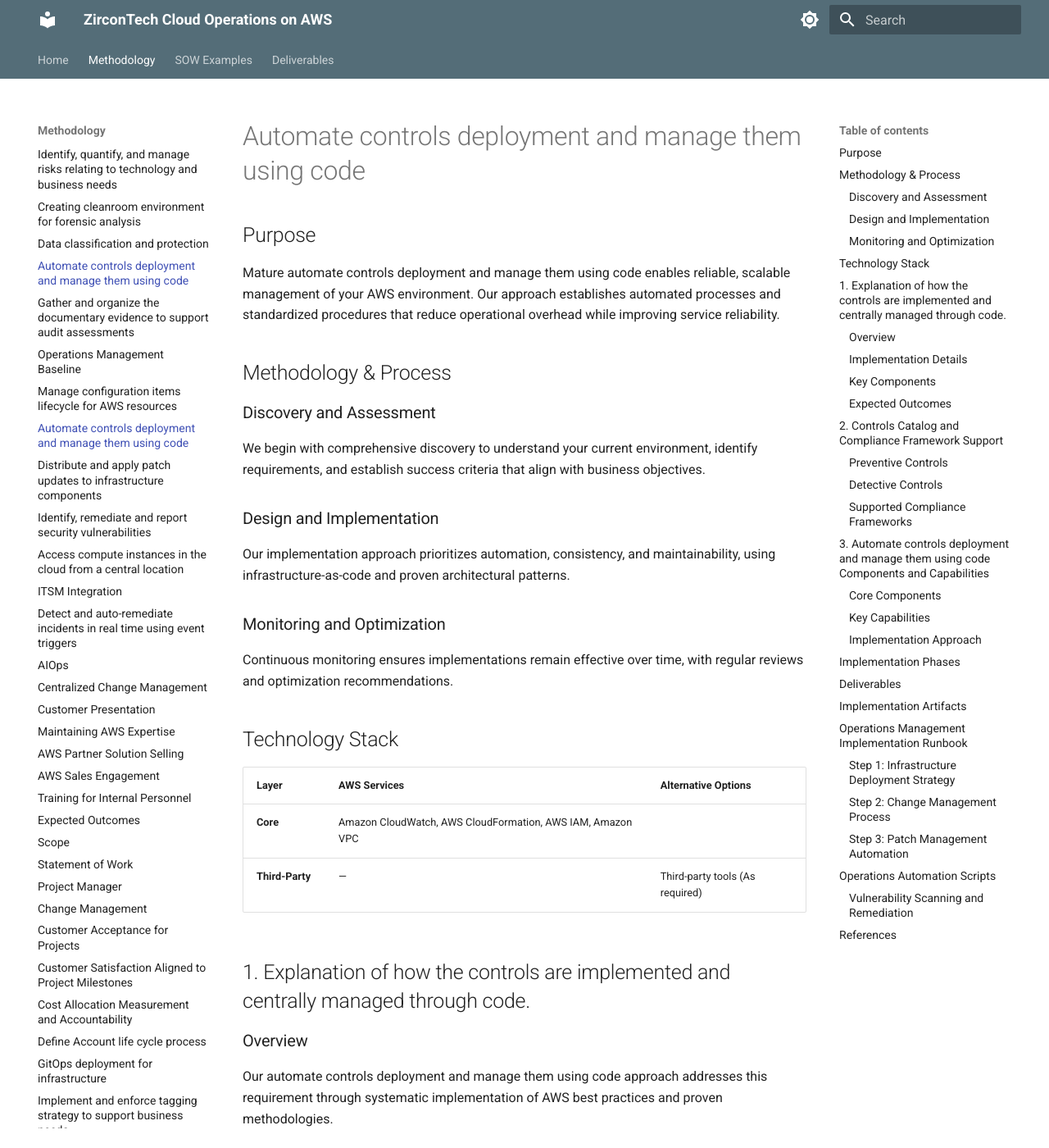
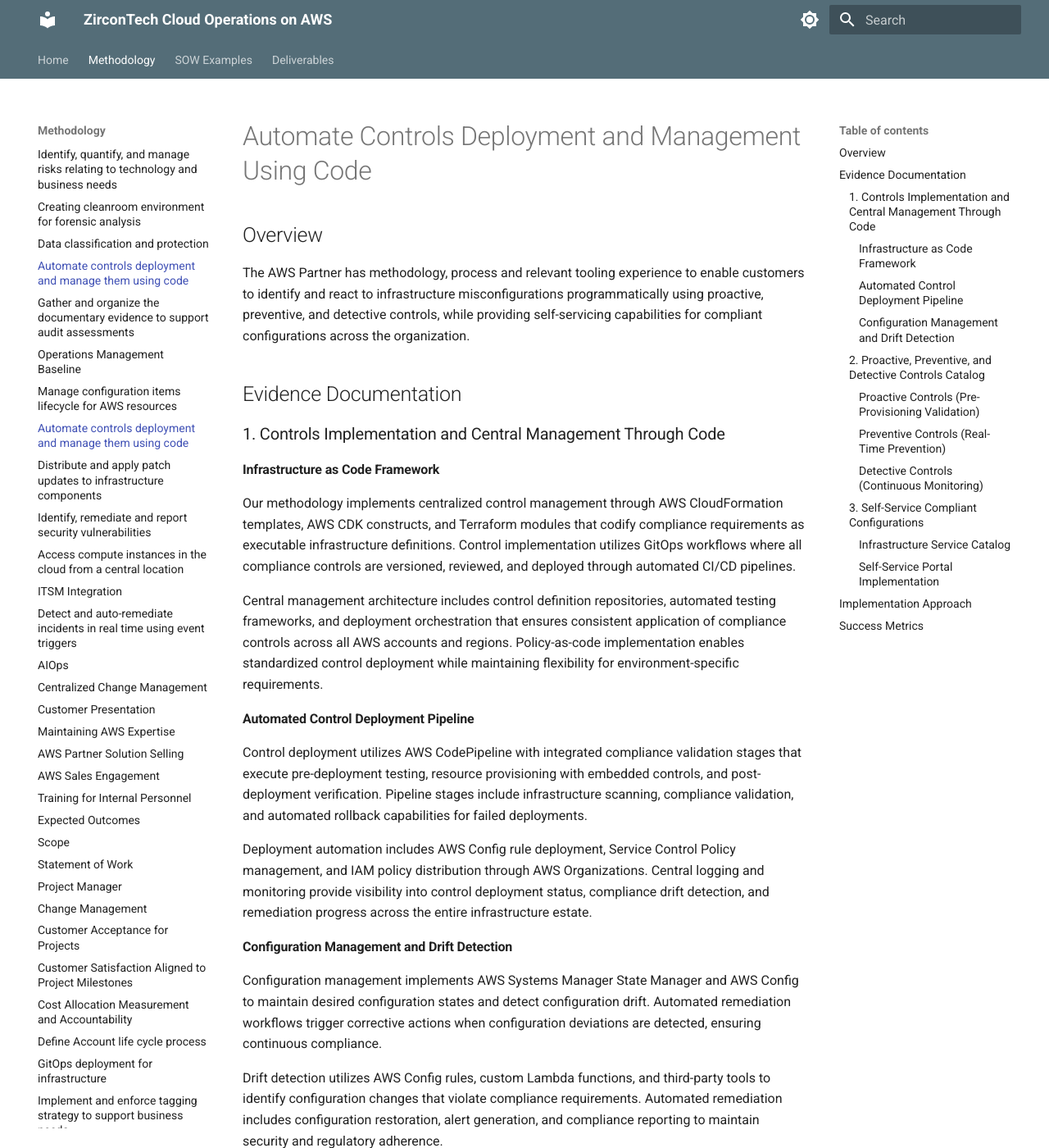
Before and after one commit to zircon-tech/cloud-ops-docs, an MkDocs documentation site: the page built from docs/automate-controls-deployment-and-manage-them-using.md, in a window 1280 px wide and 1400 px high. Shown: the whole window at 82% size. Built offline with MkDocs 1.6.1 and Material for MkDocs 9.7.7, drawn with Linux system fonts in a browser that asks for light colours; some of the changed text lies outside the part shown.

Commit message:
Rewrite automated controls deployment document with proactive, preventive, and detective controls catalog

````diff
--- a/docs/automate-controls-deployment-and-manage-them-using.md
+++ b/docs/automate-controls-deployment-and-manage-them-using.md
@@ -1,353 +1,170 @@
 ---
 id: COCOM-003
-title: "Automate controls deployment and manage them using code"
+title: "Automate Controls Deployment and Management Using Code"
 ---
 
-# Automate controls deployment and manage them using code
+# Automate Controls Deployment and Management Using Code
 
-## Purpose
+## Overview
 
-Mature automate controls deployment and manage them using code enables reliable, scalable management of your AWS environment. Our approach establishes automated processes and standardized procedures that reduce operational overhead while improving service reliability.
+The AWS Partner has methodology, process and relevant tooling experience to enable customers to identify and react to infrastructure misconfigurations programmatically using proactive, preventive, and detective controls, while providing self-servicing capabilities for compliant configurations across the organization.
 
-## Methodology & Process
+## Evidence Documentation
 
-### Discovery and Assessment
+### 1. Controls Implementation and Central Management Through Code
 
-We begin with comprehensive discovery to understand your current environment, identify requirements, and establish success criteria that align with business objectives.
+#### Infrastructure as Code Framework
 
-### Design and Implementation
+Our methodology implements centralized control management through AWS CloudFormation templates, AWS CDK constructs, and Terraform modules that codify compliance requirements as executable infrastructure definitions. Control implementation utilizes GitOps workflows where all compliance controls are versioned, reviewed, and deployed through automated CI/CD pipelines.
 
-Our implementation approach prioritizes automation, consistency, and maintainability, using infrastructure-as-code and proven architectural patterns.
+Central management architecture includes control definition repositories, automated testing frameworks, and deployment orchestration that ensures consistent application of compliance controls across all AWS accounts and regions. Policy-as-code implementation enables standardized control deployment while maintaining flexibility for environment-specific requirements.
 
-### Monitoring and Optimization
+#### Automated Control Deployment Pipeline
 
-Continuous monitoring ensures implementations remain effective over time, with regular reviews and optimization recommendations.
+Control deployment utilizes AWS CodePipeline with integrated compliance validation stages that execute pre-deployment testing, resource provisioning with embedded controls, and post-deployment verification. Pipeline stages include infrastructure scanning, compliance validation, and automated rollback capabilities for failed deployments.
 
+Deployment automation includes AWS Config rule deployment, Service Control Policy management, and IAM policy distribution through AWS Organizations. Central logging and monitoring provide visibility into control deployment status, compliance drift detection, and remediation progress across the entire infrastructure estate.
 
+#### Configuration Management and Drift Detection
 
-## Technology Stack
+Configuration management implements AWS Systems Manager State Manager and AWS Config to maintain desired configuration states and detect configuration drift. Automated remediation workflows trigger corrective actions when configuration deviations are detected, ensuring continuous compliance.
 
-| Layer | AWS Services | Alternative Options |
-|-------|--------------|--------------------|
-| **Core** | Amazon CloudWatch, AWS CloudFormation, AWS IAM, Amazon VPC | |
-| **Third-Party** | — | Third-party tools (As required) |
+Drift detection utilizes AWS Config rules, custom Lambda functions, and third-party tools to identify configuration changes that violate compliance requirements. Automated remediation includes configuration restoration, alert generation, and compliance reporting to maintain security and regulatory adherence.
 
+### 2. Proactive, Preventive, and Detective Controls Catalog
 
-## 1. Explanation of how the controls are implemented and centrally managed through code.
+#### Proactive Controls (Pre-Provisioning Validation)
 
-### Overview
+**Infrastructure Validation Controls**
 
-Our automate controls deployment and manage them using code approach addresses this requirement through systematic implementation of AWS best practices and proven methodologies.
+| Control | Implementation | Compliance Framework |
+|---------|---------------|---------------------|
+| **Template Security Scanning** | CloudFormation Guard, Checkov integration | CIS, NIST, SOC 2 |
+| **Resource Policy Validation** | AWS IAM Policy Simulator, custom validation | CIS, PCI DSS, HIPAA |
+| **Network Configuration Analysis** | VPC Flow Logs analysis, security group validation | NIST, ISO 27001 |
+| **Encryption Requirement Verification** | KMS key policy validation, S3 bucket encryption | PCI DSS, HIPAA, SOX |
+| **Access Control Pre-validation** | IAM policy analysis, privilege escalation detection | CIS, NIST, SOC 2 |
 
-### Implementation Details
+**Deployment Gate Controls**
 
-The solution incorporates industry-standard practices for operations with specific focus on:
+| Control | Implementation | Compliance Framework |
+|---------|---------------|---------------------|
+| **Infrastructure Compliance Scanning** | AWS Config pre-deployment rules | CIS, NIST, ISO 27001 |
+| **Security Baseline Validation** | AWS Security Hub integration | CIS, NIST, SOC 2 |
+| **Cost Optimization Gates** | AWS Cost Explorer integration | FinOps, internal governance |
+| **Resource Tagging Enforcement** | Tag policy validation, automated tagging | CIS, internal governance |
+| **Multi-Region Compliance Verification** | Cross-region policy validation | GDPR, data residency requirements |
 
-- **Automation**: Reducing manual effort through infrastructure as code
-- **Security**: Built-in security controls and compliance frameworks
-- **Scalability**: Elastic architecture that grows with business needs
-- **Monitoring**: Comprehensive observability and alerting
-- **Documentation**: Clear procedures and operational runbooks
+#### Preventive Controls (Real-Time Prevention)
 
-### Key Components
+**Access Control Prevention**
 
-- **AWS Native Services**: Leveraging managed services for reliability and scale
-- **Custom Integration**: Tailored solutions for specific business requirements
-- **Best Practices**: Implementation following AWS Well-Architected principles
-- **Knowledge Transfer**: Comprehensive training and documentation
+| Control | Implementation | Compliance Framework |
+|---------|---------------|---------------------|
+| **Privileged Access Prevention** | Service Control Policies, IAM boundaries | CIS, NIST, SOC 2 |
+| **Public Resource Access Block** | S3 Block Public Access, security group restrictions | CIS, PCI DSS, HIPAA |
+| **Unauthorized Region Prevention** | SCP region restrictions, resource blocking | Data residency, GDPR |
+| **Root Account Usage Prevention** | SCP root account restrictions, MFA enforcement | CIS, NIST, SOC 2 |
+| **Unencrypted Resource Prevention** | KMS key policies, S3 bucket policies | PCI DSS, HIPAA, SOX |
 
-### Expected Outcomes
+**Network Security Prevention**
 
-The implementation delivers measurable improvements in operational efficiency, security posture, and business agility while reducing overall operational costs.
+| Control | Implementation | Compliance Framework |
+|---------|---------------|---------------------|
+| **Insecure Protocol Prevention** | Security group rules, NACLs | CIS, NIST, PCI DSS |
+| **Unrestricted Inbound Access** | Automatic security group remediation | CIS, NIST, ISO 27001 |
+| **VPC Configuration Enforcement** | VPC endpoint policies, route table validation | NIST, internal security |
+| **Cross-Account Access Prevention** | Cross-account role policies, trust relationships | CIS, SOC 2 |
+| **Internet Gateway Restrictions** | Route table policies, subnet restrictions | CIS, NIST, internal security |
 
+#### Detective Controls (Continuous Monitoring)
 
-## 2. Controls Catalog and Compliance Framework Support
+**Security Monitoring Controls**
 
-### Preventive Controls
+| Control | Implementation | Compliance Framework |
+|---------|---------------|---------------------|
+| **Anomalous API Activity Detection** | CloudTrail analysis, GuardDuty integration | CIS, NIST, SOC 2 |
+| **Privilege Escalation Detection** | AWS Config rules, CloudWatch alarms | CIS, NIST, ISO 27001 |
+| **Data Exfiltration Detection** | VPC Flow Logs, CloudWatch metrics | PCI DSS, HIPAA, SOX |
+| **Unauthorized Access Detection** | CloudTrail monitoring, Security Hub findings | CIS, NIST, SOC 2 |
+| **Configuration Drift Detection** | AWS Config compliance monitoring | CIS, NIST, ISO 27001 |
 
-| Control ID | Description | Implementation | Compliance Framework |
-|------------|-------------|----------------|---------------------|
-| **PC-001** | Prevent public S3 bucket access | Service Control Policy | CIS, NIST, SOC 2 |
-| **PC-002** | Enforce MFA for privileged access | IAM policies, Conditional access | CIS, PCI DSS, ISO 27001 |
-| **PC-003** | Restrict instance types | Service Control Policy | CIS, NIST |
-| **PC-004** | Enforce encryption at rest | KMS policies, S3 bucket policies | PCI DSS, HIPAA, SOX |
-| **PC-005** | Network access restrictions | Security Groups, NACLs | CIS, NIST, ISO 27001 |
+**Compliance Monitoring Controls**
 
-### Detective Controls
+| Control | Implementation | Compliance Framework |
+|---------|---------------|---------------------|
+| **Regulatory Compliance Monitoring** | AWS Config conformance packs | GDPR, HIPAA, SOX |
+| **Security Baseline Deviation** | Security Hub compliance scores | CIS, NIST, SOC 2 |
+| **Encryption Compliance Monitoring** | KMS key usage analysis, S3 encryption status | PCI DSS, HIPAA, SOX |
+| **Access Review Automation** | IAM access analyzer, permissions boundary monitoring | CIS, SOC 2, internal governance |
+| **Vulnerability Assessment** | Inspector integration, patch compliance | CIS, NIST, ISO 27001 |
 
-| Control ID | Description | Implementation | Compliance Framework |
-|------------|-------------|----------------|---------------------|
-| **DC-001** | Monitor root account usage | CloudTrail, CloudWatch alarms | CIS, NIST, SOC 2 |
-| **DC-002** | Detect privilege escalation | AWS Config rules, GuardDuty | CIS, NIST, ISO 27001 |
-| **DC-003** | Monitor data access patterns | CloudTrail, VPC Flow Logs | PCI DSS, HIPAA, SOX |
-| **DC-004** | Configuration drift detection | AWS Config, Systems Manager | CIS, NIST, SOC 2 |
-| **DC-005** | Security finding aggregation | Security Hub, Inspector | CIS, NIST, ISO 27001 |
+### 3. Self-Service Compliant Configurations
 
-### Supported Compliance Frameworks
+#### Infrastructure Service Catalog
 
-- **CIS Controls**: AWS Foundations Benchmark v1.4
-- **NIST Cybersecurity Framework**: Core functions implementation
-- **PCI DSS**: Level 1 merchant compliance
-- **SOC 2 Type II**: Trust services criteria
-- **ISO 27001**: Information security management
-- **HIPAA**: Healthcare information protection
-- **SOX**: Financial reporting controls
+**Compute Services**
 
+| Configuration | Compliance Features | Framework Alignment |
+|---------------|-------------------|-------------------|
+| **Secure EC2 Instances** | Encrypted storage, security groups, IAM roles | CIS, NIST, SOC 2 |
+| **Compliant ECS Clusters** | Container security, logging, encryption | CIS, NIST, PCI DSS |
+| **Hardened Lambda Functions** | Execution roles, VPC configuration, monitoring | CIS, NIST, SOC 2 |
+| **Auto Scaling Groups** | Instance replacement, security group inheritance | CIS, NIST, internal governance |
+| **Elastic Load Balancers** | SSL termination, access logging, WAF integration | CIS, NIST, PCI DSS |
 
-## 3. Automate controls deployment and manage them using code Components and Capabilities
+**Storage and Database Services**
 
-### Core Components
+| Configuration | Compliance Features | Framework Alignment |
+|---------------|-------------------|-------------------|
+| **Encrypted S3 Buckets** | KMS encryption, public access blocking, logging | CIS, PCI DSS, HIPAA |
+| **Compliant RDS Instances** | Encryption at rest, backup retention, monitoring | CIS, PCI DSS, HIPAA |
+| **Secure DynamoDB Tables** | Point-in-time recovery, encryption, access control | CIS, NIST, SOC 2 |
+| **EBS Volume Templates** | Encryption, snapshot policies, access control | CIS, NIST, internal governance |
+| **EFS File Systems** | Encryption, access points, backup policies | CIS, NIST, SOC 2 |
 
-- **Primary Services**: Main AWS services used for automate controls deployment and manage them using code implementation
-- **Supporting Services**: Additional AWS services for enhanced functionality
-- **Third-party Integrations**: External tools and platforms supported
-- **Custom Components**: Developed solutions for specific requirements
+**Networking and Security Services**
 
-### Key Capabilities
+| Configuration | Compliance Features | Framework Alignment |
+|---------------|-------------------|-------------------|
+| **Secure VPC Templates** | Private subnets, NAT gateways, flow logs | CIS, NIST, SOC 2 |
+| **Compliant Security Groups** | Least privilege access, documentation, monitoring | CIS, NIST, ISO 27001 |
+| **WAF Rule Sets** | OWASP protection, rate limiting, logging | CIS, NIST, PCI DSS |
+| **CloudFront Distributions** | SSL enforcement, access logging, geographic restrictions | CIS, NIST, SOC 2 |
+| **API Gateway Configurations** | Authentication, throttling, monitoring | CIS, NIST, SOC 2 |
 
-- **Automation**: Streamlined processes and workflows
-- **Monitoring**: Comprehensive visibility and alerting
-- **Security**: Built-in security controls and compliance
-- **Scalability**: Elastic resource allocation and performance
-- **Integration**: Seamless connectivity with existing systems
+#### Self-Service Portal Implementation
 
-### Implementation Approach
+**AWS Service Catalog Integration**
 
-The solution follows AWS Well-Architected principles with emphasis on operations best practices and operational excellence.
+Self-service delivery utilizes AWS Service Catalog portfolios containing pre-approved, compliant infrastructure templates. Product deployment includes automated compliance validation, resource tagging, and lifecycle management to ensure ongoing compliance adherence.
 
+Catalog management includes template versioning, approval workflows, and automated testing to maintain compliance standards while enabling developer self-service. Integration with AWS Organizations provides centralized governance and policy enforcement across all self-service deployments.
 
+**Infrastructure Template Library**
 
-## Implementation Phases
+Template library includes CloudFormation templates, CDK constructs, and Terraform modules for common infrastructure patterns with embedded compliance controls. Templates include parameterization for environment-specific requirements while maintaining core compliance features.
 
-| Phase | Duration | Key Activities | Deliverables |
-|-------|----------|----------------|--------------|
-| 1. Discovery | 1-2 weeks | Requirements gathering, current state assessment | Discovery document, requirements matrix |
-| 2. Design | 2-3 weeks | Architecture design, tool selection, process definition | Design document, implementation plan |
-| 3. Implementation | 3-6 weeks | Deployment, configuration, testing, validation | Working solution, documentation |
-| 4. Knowledge Transfer | 1 week | Training, handover, ongoing support planning | Training materials, runbooks |
+Template governance includes automated security scanning, compliance validation, and approval workflows before publication to self-service catalogs. Version control and change management ensure template integrity and compliance alignment.
 
-## Deliverables
+**Automated Provisioning Workflows**
 
-1. **Automate controls deployment and manage them using code Methodology Document** (this document)
-2. **Implementation Runbook** (see Implementation Artifacts section)
-3. **Infrastructure as Code** templates (see Implementation Artifacts section)
-4. **Configuration Standards** and baseline policies (see Implementation Artifacts section)
-5. **Knowledge Transfer Session** recording and materials
+Provisioning workflows include request validation, resource deployment, compliance verification, and post-deployment monitoring. Automated workflows integrate with existing ITSM systems for change management and approval processes.
 
-## Implementation Artifacts
+Workflow orchestration includes rollback capabilities, error handling, and notification systems to ensure reliable self-service provisioning. Integration with monitoring systems provides visibility into provisioning status and compliance posture.
 
+## Implementation Approach
 
-## Operations Management Implementation Runbook
+Implementation begins with control framework development, followed by automated deployment pipeline creation and self-service catalog establishment. Control testing includes compliance validation, security scanning, and integration testing to ensure effective governance.
 
-### Step 1: Infrastructure Deployment Strategy
+Service delivery includes methodology documentation, automation tool deployment, and staff training for self-service capabilities. Ongoing operations include control monitoring, compliance reporting, and continuous improvement of automated controls.
 
-```yaml
-# deployment-pipeline.yaml
-name: Infrastructure Deployment Pipeline
-on:
-  push:
-    branches: [main]
-    paths: ['infrastructure/**']
+## Success Metrics
 
-jobs:
-  deploy:
-    runs-on: ubuntu-latest
-    steps:
-      - uses: actions/checkout@v3
+Control effectiveness measures include proactive control coverage above 95%, preventive control blocking rate above 98%, and detective control response time under 5 minutes. Self-service adoption metrics include catalog utilization above 80% and provisioning success rate above 95%.
 
-      - name: Configure AWS credentials
-        uses: aws-actions/configure-aws-credentials@v2
-        with:
-          role-to-assume: arn:aws:iam::ACCOUNT:role/GitHubActionsRole
-
-      - name: Terraform Plan
-        run: |
-          cd infrastructure/
-          terraform init
-          terraform plan -out=tfplan
-
-      - name: Terraform Apply
-        if: github.ref == 'refs/heads/main'
-        run: |
-          terraform apply tfplan
-```
-
-### Step 2: Change Management Process
-
-```bash
-#!/bin/bash
-# change-management-workflow.sh
-
-# 1. Create change request
-aws ssm create-ops-item \
-    --title "Infrastructure Change Request" \
-    --description "Deploy new application version" \
-    --priority 3 \
-    --source "ChangeManagement" \
-    --operational-data '{
-        "ChangeType": {"Value": "Standard"},
-        "Environment": {"Value": "Production"},
-        "RiskLevel": {"Value": "Medium"}
-    }'
-
-# 2. Immutable infrastructure deployment
-aws imagebuilder start-image-pipeline-execution \
-    --image-pipeline-arn "arn:aws:imagebuilder:region:account:image-pipeline/golden-ami"
-
-# 3. Blue-green deployment
-aws elbv2 modify-target-group \
-    --target-group-arn "arn:aws:elasticloadbalancing:region:account:targetgroup/blue-targets" \
-    --health-check-path "/health"
-```
-
-### Step 3: Patch Management Automation
-
-```python
-# patch-management.py
-import boto3
-from datetime import datetime, timedelta
-
-def create_patch_baseline():
-    ssm = boto3.client('ssm')
-
-    # Create custom patch baseline
-    response = ssm.create_patch_baseline(
-        Name='Production-Patch-Baseline',
-        OperatingSystem='AMAZON_LINUX_2',
-        ApprovalRules={
-            'PatchRules': [
-                {
-                    'PatchFilterGroup': {
-                        'PatchFilters': [
-                            {
-                                'Key': 'CLASSIFICATION',
-                                'Values': ['Security', 'Critical']
-                            }
-                        ]
-                    },
-                    'ApproveAfterDays': 0,
-                    'ComplianceLevel': 'CRITICAL'
-                },
-                {
-                    'PatchFilterGroup': {
-                        'PatchFilters': [
-                            {
-                                'Key': 'CLASSIFICATION',
-                                'Values': ['Important', 'Recommended']
-                            }
-                        ]
-                    },
-                    'ApproveAfterDays': 7,
-                    'ComplianceLevel': 'HIGH'
-                }
-            ]
-        }
-    )
-
-    return response['BaselineId']
-
-def schedule_patch_deployment():
-    ssm = boto3.client('ssm')
-
-    # Schedule maintenance window for patching
-    response = ssm.create_maintenance_window(
-        Name='Production-Patch-Window',
-        Description='Automated patching for production systems',
-        Schedule='cron(0 2 ? * SUN *)',  # Every Sunday at 2 AM
-        Duration=4,  # 4-hour window
-        Cutoff=1,    # Stop 1 hour before end
-        AllowUnassociatedTargets=False
-    )
-
-    return response['WindowId']
-```
-
-
-## Operations Automation Scripts
-
-### Vulnerability Scanning and Remediation
-
-```python
-# vulnerability-management.py
-import boto3
-import json
-
-def scan_and_remediate():
-    inspector = boto3.client('inspector2')
-    ssm = boto3.client('ssm')
-
-    # Get vulnerability findings
-    findings = inspector.list_findings(
-        filterCriteria={
-            'severity': ['HIGH', 'CRITICAL'],
-            'findingStatus': ['ACTIVE']
-        }
-    )
-
-    for finding in findings['findings']:
-        if finding['type'] == 'PACKAGE_VULNERABILITY':
-            # Automated remediation for package vulnerabilities
-            instance_id = finding['resources'][0]['id']
-
-            # Execute remediation script
-            response = ssm.send_command(
-                InstanceIds=[instance_id],
-                DocumentName='AWS-RunShellScript',
-                Parameters={
-                    'commands': [
-                        'sudo yum update -y',
-                        'sudo systemctl restart application'
-                    ]
-                }
-            )
-
-### ITSM Integration
-
-```python
-# itsm-integration.py
-import boto3
-import requests
-import json
-
-def create_service_now_incident(alarm_data):
-    # ServiceNow API integration
-    url = 'https://company.service-now.com/api/now/table/incident'
-    headers = {
-        'Content-Type': 'application/json',
-        'Authorization': 'Basic ' + base64_encoded_credentials
-    }
-
-    incident_data = {
-        'short_description': f"AWS CloudWatch Alarm: {alarm_data['AlarmName']}",
-        'description': alarm_data['NewStateReason'],
-        'urgency': '2',  # High
-        'impact': '2',   # Medium
-        'category': 'Cloud Infrastructure',
-        'subcategory': 'Monitoring Alert'
-    }
-
-    response = requests.post(url, headers=headers, data=json.dumps(incident_data))
-    return response.json()
-
-def lambda_handler(event, context):
-    # Process CloudWatch alarm via SNS
-    alarm_data = json.loads(event['Records'][0]['Sns']['Message'])
-
-    if alarm_data['NewStateValue'] == 'ALARM':
-        incident = create_service_now_incident(alarm_data)
-        print(f"Created ServiceNow incident: {incident['result']['number']}")
-
-        # Update alarm description with incident number
-        cloudwatch = boto3.client('cloudwatch')
-        cloudwatch.put_metric_alarm(
-            AlarmName=alarm_data['AlarmName'],
-            AlarmDescription=f"ServiceNow: {incident['result']['number']}"
-        )
-```
-
-## References
-
+Compliance metrics include configuration compliance above 98%, automated remediation success rate above 90%, and control deployment consistency across all environments. Operational metrics include mean time to deployment, self-service request fulfillment time, and control management overhead reduction.
 
 ---
 
-*Last updated: 02 Jul 2025*
+*This document provides evidence of our automated controls deployment and management capabilities including proactive, preventive, and detective controls implementation, and comprehensive self-service compliant configuration offerings.*
````
